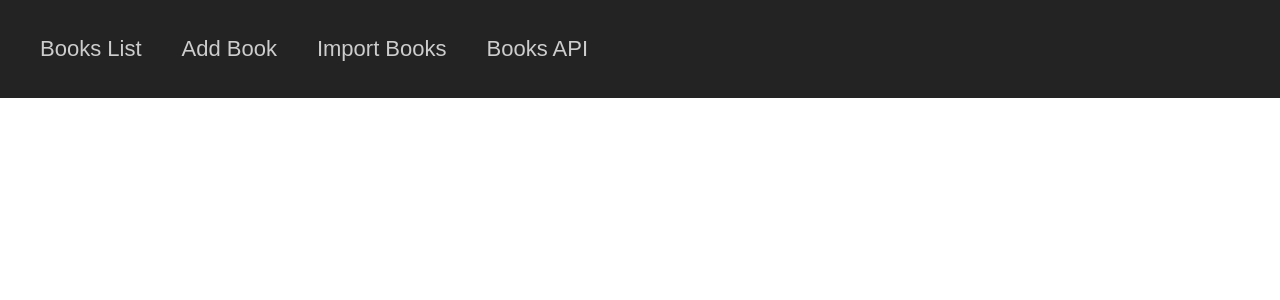
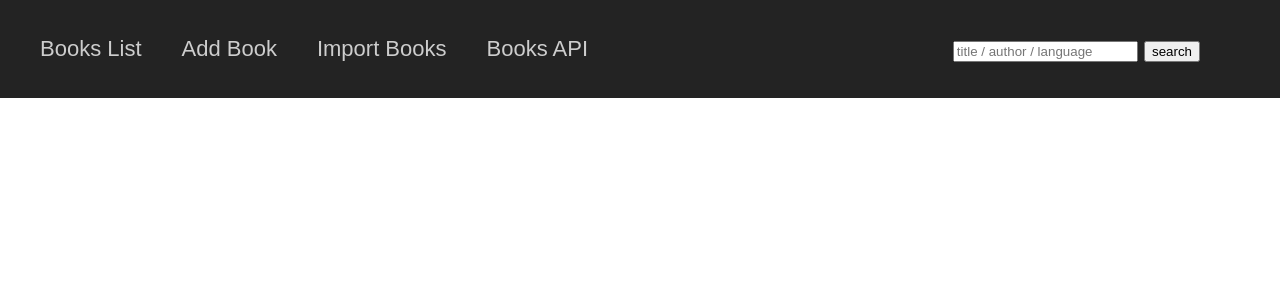
Before and after one commit to Imrie83/Book_List, a Django app: page / in a window 1280 px wide. Shown: the top 300 px of the page. Run offline with Django 4.2, Linux system fonts and the light colour scheme; data that the repository does not hold is empty.

Commit message:
add working search bar to book list

```diff
--- a/books_rest_api/book_list/forms.py
+++ b/books_rest_api/book_list/forms.py
@@ -50,3 +50,16 @@ class ImportBooksForm(forms.Form):
     search_isbn.widget.attrs.update({'placeholder': 'isbn'})
     search_subject.widget.attrs.update({'placeholder': 'category'})
     search_publisher.widget.attrs.update({'placeholder': 'publisher'})
+
+
+class SearchForm(forms.Form):
+    search = forms.CharField(
+        max_length=255,
+        required=False,
+        label='',
+    )
+
+    search.widget.attrs.update({
+        'placeholder': 'title / author / language',
+        'class': 'search-bar'
+    })
--- a/books_rest_api/book_list/templates/base.html
+++ b/books_rest_api/book_list/templates/base.html
@@ -12,7 +12,7 @@
 <body>
     <nav class="menu-container">
         <!-- burger menu -->
-        <input type="checkbox" aria-label="Toggle menu" />
+        <input type="checkbox" aria-label="Toggle menu" class="toggle"/>
         <span></span>
         <span></span>
         <span></span>
--- a/books_rest_api/book_list/templates/book_list.html
+++ b/books_rest_api/book_list/templates/book_list.html
@@ -1,4 +1,11 @@
 {% extends 'base.html' %}
+{% block searchbar %}
+    <form method="post">
+        {% csrf_token %}
+        {{ form }}
+        <input type="submit" value="search">
+    </form>
+{% endblock %}
 {% block content %}
     <section>
         {% if books %}
@@ -60,6 +67,11 @@
             następna
         {% endif %}
         </div>
+        {% else %}
+            <div class="error-msg">
+            {{ error }}
+            </div>
         {% endif %}
+
     </section>
 {% endblock %}
--- a/books_rest_api/book_list/views.py
+++ b/books_rest_api/book_list/views.py
@@ -2,19 +2,27 @@ import requests
 import json
 
 from django.core.paginator import Paginator
+from django.db.models import Q
 from django.views import View
 from django.shortcuts import render, redirect
 from django_filters.rest_framework import DjangoFilterBackend
 from rest_framework import viewsets
 from rest_framework.filters import SearchFilter, OrderingFilter
 
-from book_list.forms import AddBookForm, ImportBooksForm
+from book_list.forms import (
+    AddBookForm,
+    ImportBooksForm,
+    SearchForm,
+)
+
 from book_list.models import BookModel
 from book_list.serializers import BookSerializer
 
 
 class BookListView(View):
     def get(self, request):
+
+        form = SearchForm()
         book_list = BookModel.objects.all().order_by(
             'author',
             'title',
@@ -29,8 +37,51 @@ class BookListView(View):
             'book_list.html',
             context={
                 'books': books,
+                'form': form,
             }
         )
+
+    def post(self, request):
+        form = SearchForm(request.POST)
+
+        if form.is_valid():
+            search_q = form.cleaned_data['search']
+            book_list = BookModel.objects.all().filter(
+                Q(title__icontains=search_q) |
+                Q(author__icontains=search_q) |
+                Q(pub_lang__icontains=search_q)
+            ).order_by(
+                'author',
+                'title',
+                'pub_date',
+            )
+
+            if book_list:
+
+                paginator = Paginator(book_list, 12)
+                page_num = request.GET.get('page')
+                books = paginator.get_page(page_num)
+                form = SearchForm()
+
+                return render(
+                    request,
+                    'book_list.html',
+                    context={
+                        'books': books,
+                        'form': form,
+                    }
+                )
+            else:
+                error = 'No books found.'
+                return render(
+                    request,
+                    'book_list.html',
+                    context={
+                        'form': form,
+                        'error': error,
+                    }
+                )
+        return redirect('/')
 
 
 class AddBookView(View):
--- a/books_rest_api/static/css/style.css
+++ b/books_rest_api/static/css/style.css
@@ -29,7 +29,18 @@ body {
   color: #00C6A7;
 }
 
-.menu-container input {
+/*.menu-container input {*/
+/*  display: block;*/
+/*  width: 35px;*/
+/*  height: 25px;*/
+/*  margin: 0;*/
+/*  position: absolute;*/
+/*  cursor: pointer;*/
+/*  opacity: 0; !* hide this *!*/
+/*  z-index: 2; !* and place it over the hamburger *!*/
+/*  -webkit-touch-callout: none;*/
+/*}*/
+.toggle {
   display: block;
   width: 35px;
   height: 25px;
@@ -65,18 +76,18 @@ body {
   transform-origin: 0% 100%;
 }
 
-.menu-container input:checked ~ span {
+.toggle:checked ~ span {
   opacity: 1;
   transform: rotate(45deg) translate(3px,-1px);
   background: #232323;
 }
 
-.menu-container input:checked ~ span:nth-child(4) {
+.toggle:checked ~ span:nth-child(4) {
   opacity: 0;
   transform: rotate(0deg) scale(0.2, 0.2);
 }
 
-.menu-container input:checked ~ span:nth-child(3) {
+.toggle:checked ~ span:nth-child(3) {
   transform: rotate(-45deg) translate(-5px,11px);
 }
 
@@ -127,7 +138,7 @@ body {
     color: #cdcdcd;
   }
 
-  .menu-container input {
+  .toggle {
     display: none;
   }
 
@@ -183,3 +194,14 @@ body {
   text-decoration: none;
   padding: 0 4px 0 4px;
 }
+
+.search-bar {
+
+}
+
+.error-msg {
+  display: flex;
+  justify-content: center;
+  align-items: center;
+  font-size: 22px;
+}
```
